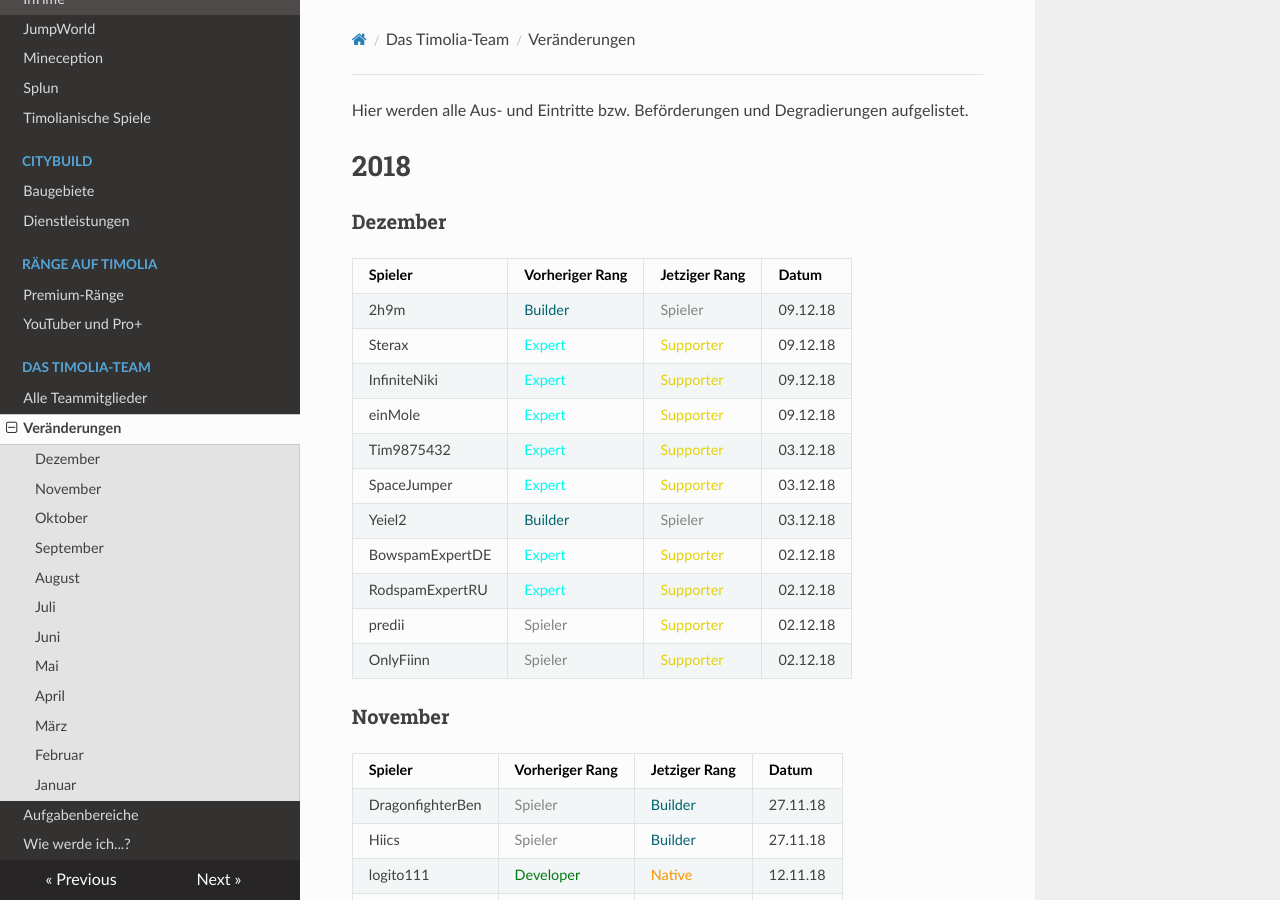
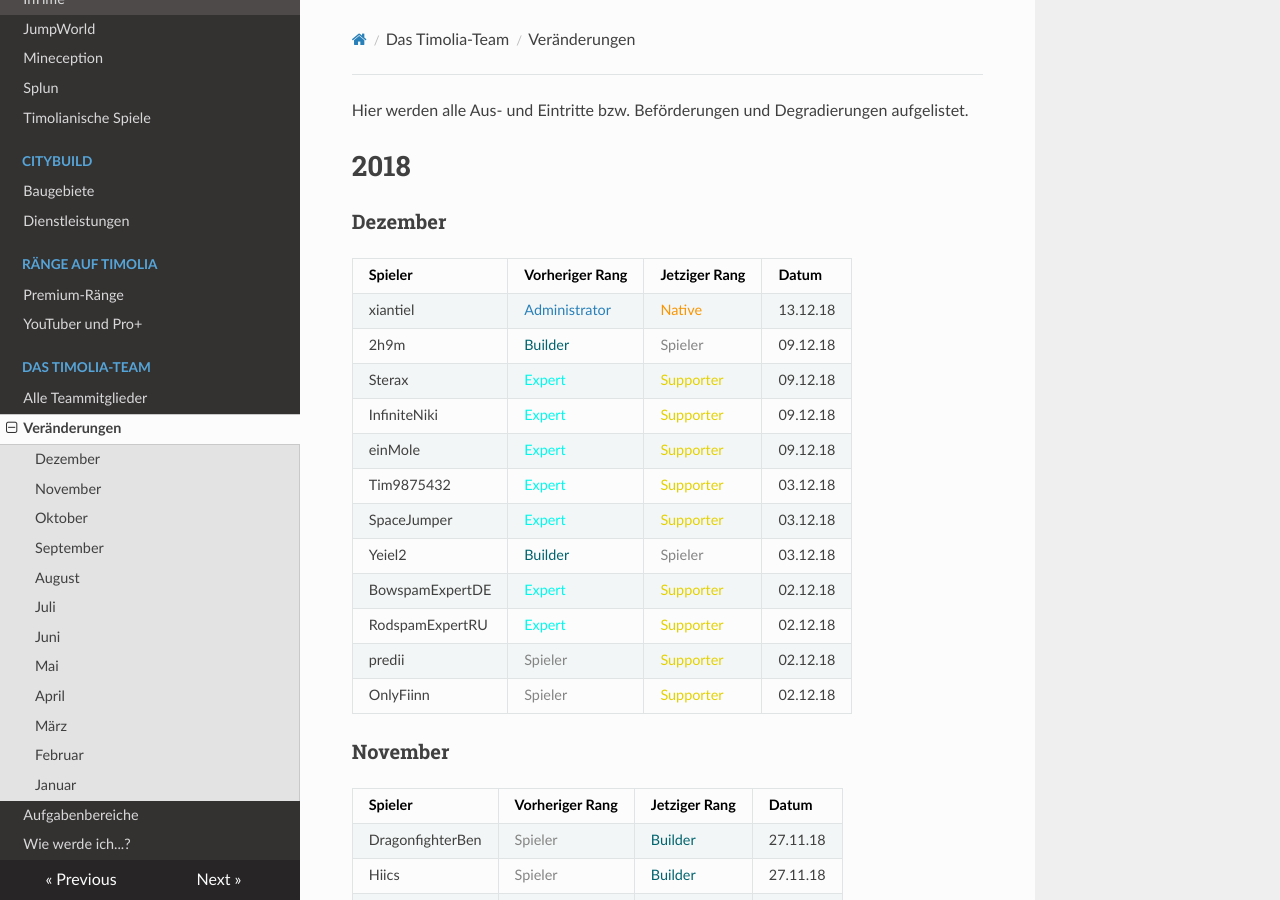
Before and after one commit to TimoliaDE/HowTo, an MkDocs documentation site: the page built from docs/team/changes.md, in a window 1280 px wide and 900 px high. Built offline with MkDocs 1.6.1, drawn with Linux system fonts in a browser that asks for light colours; nearby versions of some CDN libraries; old or Windows-style settings are respelled for this version of MkDocs.

Commit message:
xia :cry:

```diff
--- a/docs/team/changes.md
+++ b/docs/team/changes.md
@@ -5,6 +5,7 @@ Hier werden alle Aus- und Eintritte bzw. Beförderungen und Degradierungen aufge
 ###  <strong>Dezember</strong>
 | Spieler | Vorheriger Rang | Jetziger Rang | Datum |
 | ------ | ------ | ------ | ------ |
+|xiantiel | <span style="color:#2980b9">Administrator</span> | <span style="color:#F99500">Native</span> | 13.12.18 |
 |2h9m | <span style="color:#00646F">Builder</span> | <span style="color:#848484">Spieler</span> | 09.12.18 |
 |Sterax | <span style="color:#00F9EC">Expert</span> | <span style="color:#E4D100">Supporter</span> | 09.12.18 |
 |InfiniteNiki | <span style="color:#00F9EC">Expert</span> | <span style="color:#E4D100">Supporter</span> | 09.12.18  |
```
